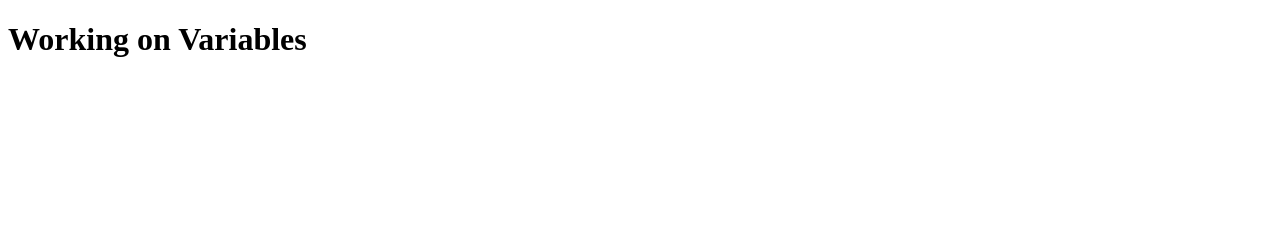
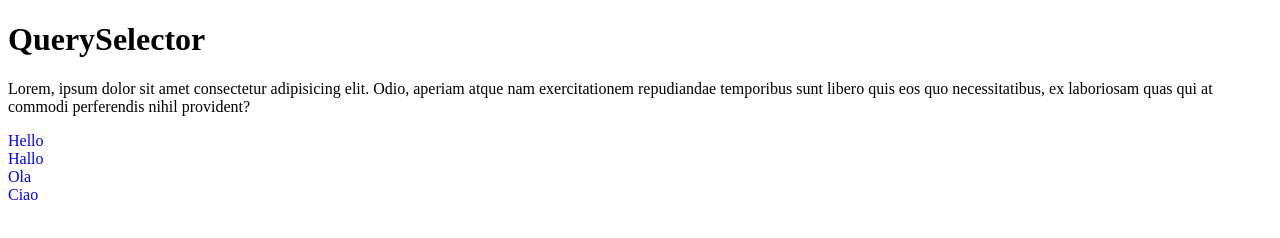
Before and after one commit to tutkuince/javascript-for-lwc, a plain HTML site: page index.html in a window 1280 px wide. Drawn offline with Linux system fonts and the light colour scheme.

Commit message:
QuerySelector

```diff
--- a/index.html
+++ b/index.html
@@ -7,7 +7,12 @@
     <title>Document</title>
 </head>
 <body>
-    <h1>Working on Variables</h1>
+    <h1 id="header1">QuerySelector</h1>
+    <p class="paragraph">Lorem, ipsum dolor sit amet consectetur adipisicing elit. Odio, aperiam atque nam exercitationem repudiandae temporibus sunt libero quis eos quo necessitatibus, ex laboriosam quas qui at commodi perferendis nihil provident?</p>
+    <div>Hello</div>
+    <div>Hallo</div>
+    <div>Ola</div>
+    <div>Ciao</div>
     <!-- <script src="src/_01variables/script.js"></script>
     <script src="src/_02datattypes/script.js"></script>
     <script src="src/_03nullvsundefined/script.js"></script>
@@ -18,6 +23,7 @@
     <!-- <script src="src/_08objectjsonoperations/script.js"></script> -->
     <!-- <script src="src/_09araymethods/script.js"></script> -->
     <!-- <script src="src/_10promise/script.js"></script> -->
-    <script type="module" src="src/_11modulesimportandexport/script.js"></script>
+    <!-- <script type="module" src="src/_11modulesimportandexport/script.js"></script> -->
+    <script src="src/_12queryselector/script.js"></script>
 </body>
 </html>
--- /dev/null
+++ b/src/_12queryselector/script.js
@@ -0,0 +1,25 @@
+// querySelector
+//
+// The querySelector() method returns the first element that matches a specified CSS selector(s) in the document
+
+//document.querySelector(selector)
+let elementDiv = document.querySelector('div');
+console.log(elementDiv.innerText);
+
+let elementH1 = document.querySelector('#header1');
+console.log(elementH1.innerHTML);
+
+let elementP = document.querySelector('.paragraph');
+console.log(elementP.innerText);
+
+// querySelectorAll
+//
+// The querySelectorAll() method returns all elements in the document that matches a specified CSS selector(s), as a static NodeList object.
+
+// document.querySelectorAll(selector);
+
+let elementDivs = document.querySelectorAll('div');
+console.log(elementDiv);
+Array.from(elementDivs).forEach(function(item){
+    item.style.color = 'blue';
+});
```
